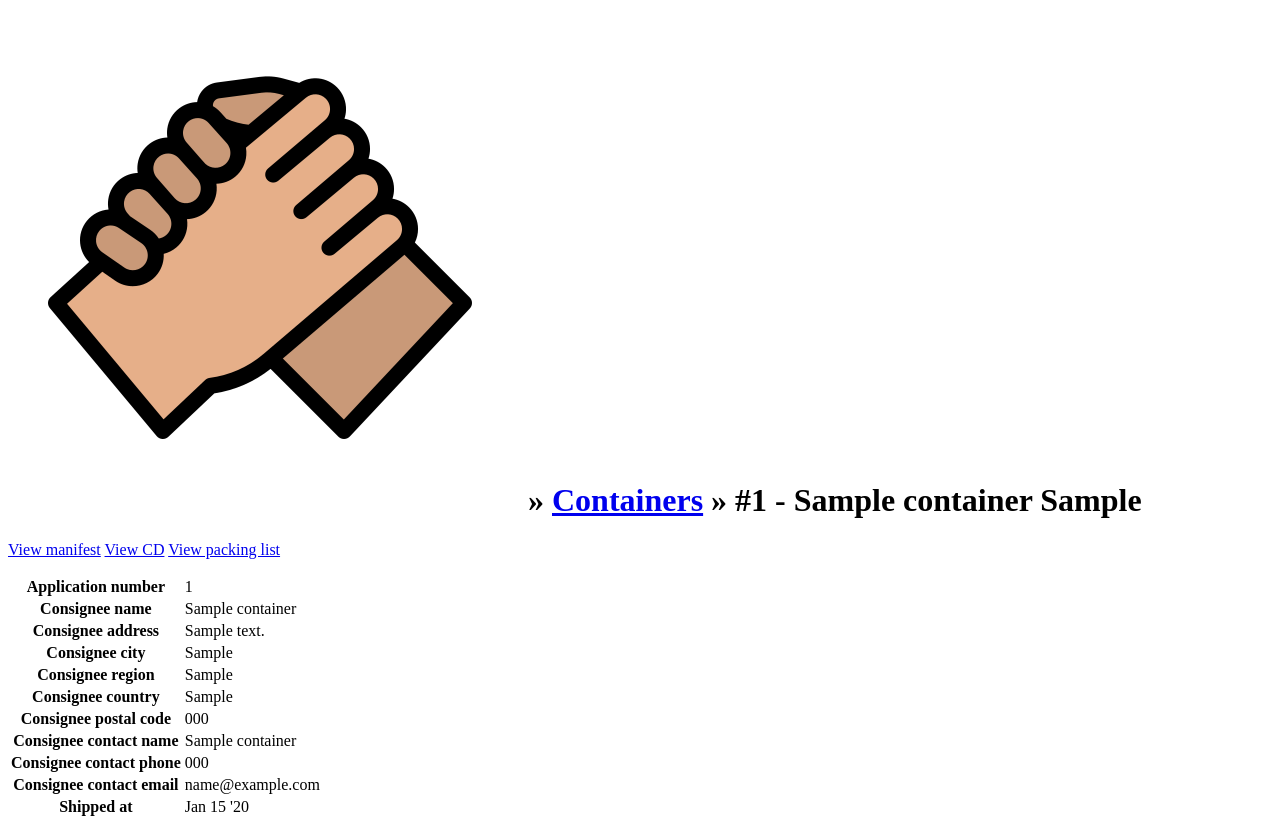
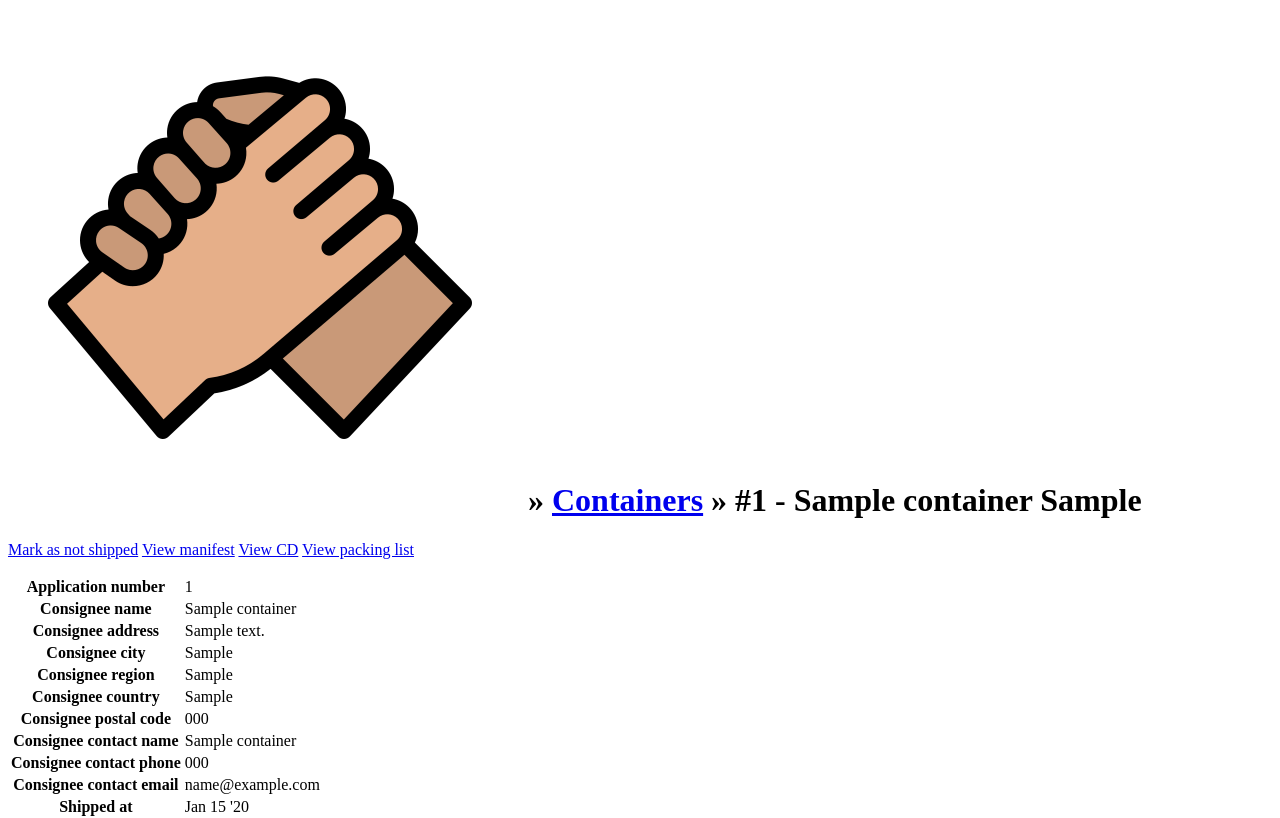
Before and after one commit to International-Hope-Canada/manus, a Rails app: page /containers/1 in a window 1280 px wide. Shown: the part 48-866 px from the top of the page. Run offline with Rails 7, Linux system fonts and the light colour scheme; a user stored in the database is signed in; tables that the repository leaves empty hold one stand-in row (values such as "Sample post"); some libraries are stand-ins or nearby versions.

Commit message:
Mark container as not shipped

```diff
--- a/app/controllers/containers_controller.rb
+++ b/app/controllers/containers_controller.rb
@@ -1,7 +1,7 @@
 class ContainersController < ApplicationController
   before_action :authorize_picker!, only: %i[choose_for_picking pick items summary add_item remove_item manifest certificate_of_delivery packing_list]
-  before_action :authorize_admin!, only: %i[new create edit update index show destroy]
-  before_action :set_container, only: %i[show edit update destroy mark_as_shipped items summary manifest certificate_of_delivery packing_list]
+  before_action :authorize_admin!, only: %i[new create edit update index show destroy mark_as_shipped mark_as_not_shipped]
+  before_action :set_container, only: %i[show edit update destroy mark_as_shipped mark_as_not_shipped items summary manifest certificate_of_delivery packing_list]
 
   layout "container_printable", only: %i[manifest certificate_of_delivery packing_list]
 
@@ -65,6 +65,15 @@ class ContainersController < ApplicationController
 
     respond_to do |format|
       format.html { redirect_to @container, notice: "Container marked as shipped." }
+      format.json { render :show, status: :ok, location: @container }
+    end
+  end
+
+  def mark_as_not_shipped
+    @container.mark_as_not_shipped!
+
+    respond_to do |format|
+      format.html { redirect_to @container, notice: "Container marked as not shipped." }
       format.json { render :show, status: :ok, location: @container }
     end
   end
--- a/app/models/container.rb
+++ b/app/models/container.rb
@@ -9,6 +9,12 @@ class Container < ApplicationRecord
     raise "Already shipped" unless can_be_marked_as_shipped?
 
     update!(shipped_at: Time.now)
+  end
+
+  def mark_as_not_shipped!
+    raise "Already not shipped" unless shipped?
+
+    update!(shipped_at: nil)
   end
 
   def can_be_marked_as_shipped?
--- a/app/views/containers/show.html.erb
+++ b/app/views/containers/show.html.erb
@@ -2,6 +2,7 @@
   <p>
     <%= link_to 'Picking', pick_container_path(@container), class: "btn" if @container.can_receive_items? %>
     <%= link_to 'Edit', edit_container_path(@container), class: "btn" if @container.editable? %>
+    <%= link_to("Mark as not shipped", mark_as_not_shipped_container_path(@container), class: "btn", data: { turbo_method: :patch, turbo_confirm: "Marking a container as not shipped allows additions or removals to its contents. Are you sure?" }) if @container.shipped? %>
     <%= link_to("Mark as shipped", mark_as_shipped_container_path(@container), class: "btn", data: { turbo_method: :patch, turbo_confirm: "Marking a container as shipped prevents any further additions or removals. Are you sure?" }) if @container.can_be_marked_as_shipped? %>
     <%= link_to(@container.shipped? ? 'View manifest' : 'View draft manifest', manifest_container_path(@container), class: "btn") %>
     <%= link_to(@container.shipped? ? 'View CD' : 'View draft CD', certificate_of_delivery_container_path(@container), class: "btn") %>
--- a/config/routes.rb
+++ b/config/routes.rb
@@ -15,6 +15,7 @@ Rails.application.routes.draw do
   resources :containers do
     member do
       patch :mark_as_shipped
+      patch :mark_as_not_shipped
       get :pick
       post :add_item
       delete :remove_item
```
